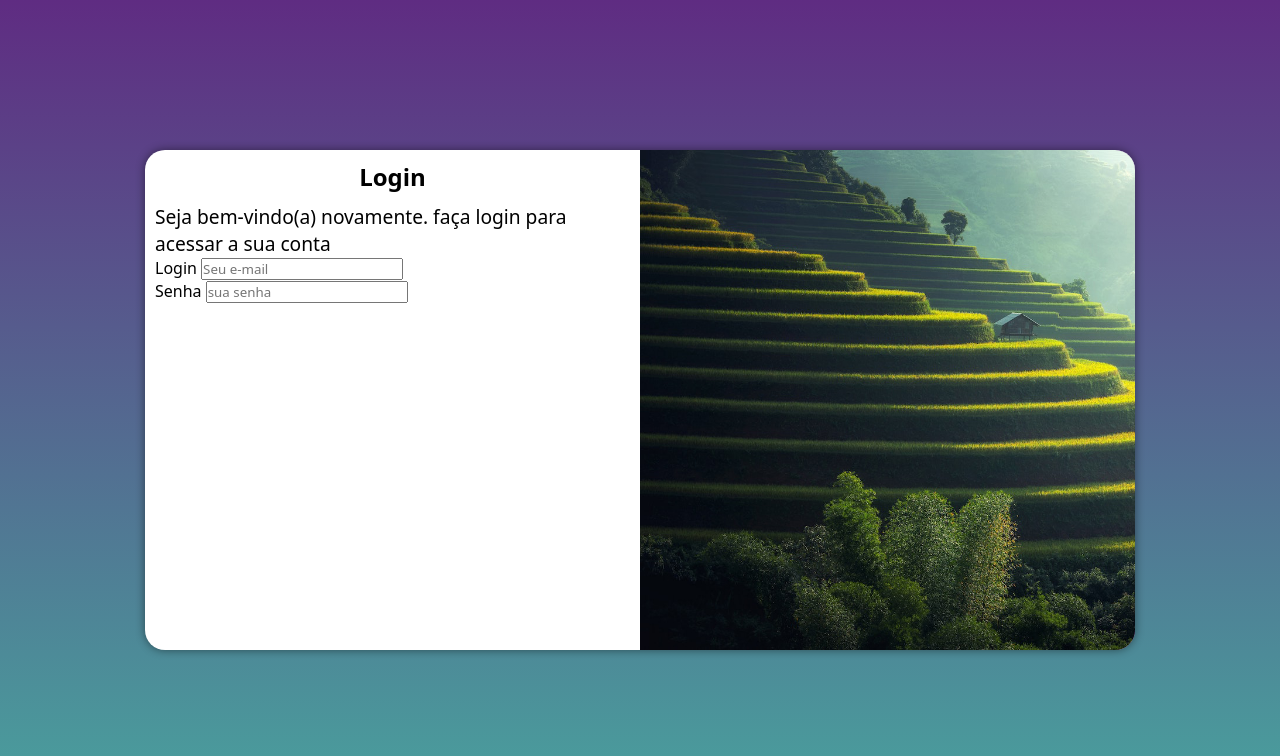
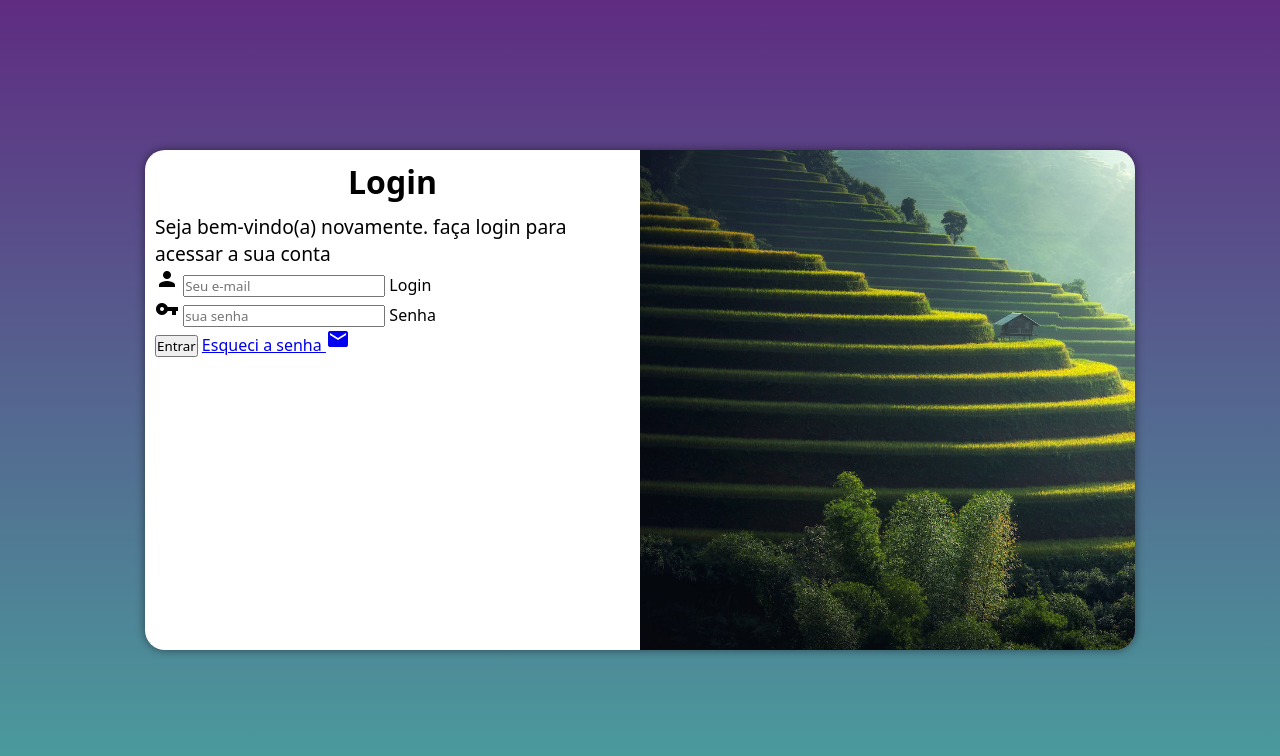
Before and after one commit to gabriel-rizzo/Login, a plain HTML site: page index.html in a window 1280 px wide. Drawn offline with Linux system fonts and the light colour scheme.

Commit message:
adicionei formulario

```diff
--- a/estilos/media.css
+++ b/estilos/media.css
@@ -22,9 +22,6 @@
         height: 100%;
     }
 
-    #formulario > h1 {
-        font-size: 2em;
-    }
 
 }
 
@@ -50,6 +47,10 @@
         width: 50%;
     }
 
+    #formulario > h1 {
+        font-size: 2em;
+    }
+
     #formulario > p {
         font-size: 1.2em;
     }
--- a/index.html
+++ b/index.html
@@ -5,6 +5,7 @@
     <meta http-equiv="X-UA-Compatible" content="IE=edge">
     <meta name="viewport" content="width=device-width, initial-scale=1.0">
     <title>Login</title>
+    <link href="https://fonts.googleapis.com/icon?family=Material+Icons" rel="stylesheet">
     <link rel="stylesheet" href="estilos/style.css">
     <link rel="stylesheet" href="estilos/media.css">
 </head>
@@ -19,16 +20,19 @@
                 <p>Seja bem-vindo(a) novamente. faça login para acessar a sua conta</p>
                 <form action="login.php" method="post" autocomplete="on">
                     <div class="campo">
+                        <span class="material-icons">person</span>
+                        <input type="email" name="login" id="ilogin" placeholder="Seu e-mail" autocomplete="email" required>
                         <label for="ilogin">Login</label>
-                        <input type="email" name="login" id="ilogin" placeholder="Seu e-mail">
-
-
                     </div>
                     <div class="campo">
+                        <span class="material-icons">vpn_key</span>
+                        <input type="password" name="senha" id="isenha" placeholder="sua senha" autocomplete="current-password" required minlength="8">
                         <label for="isenha">Senha</label>
-                        <input type="password" name="senha" id="isenha" placeholder="sua senha">
-
                     </div>
+                    <input type="submit" value="Entrar">
+                    <a href="esqueci.html">
+                        Esqueci a senha <span class="material-icons">mail</span>
+                    </a>
                 </form>
             </div>
         </section>
```
